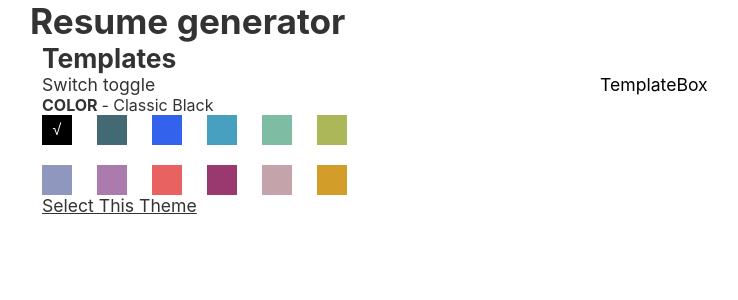
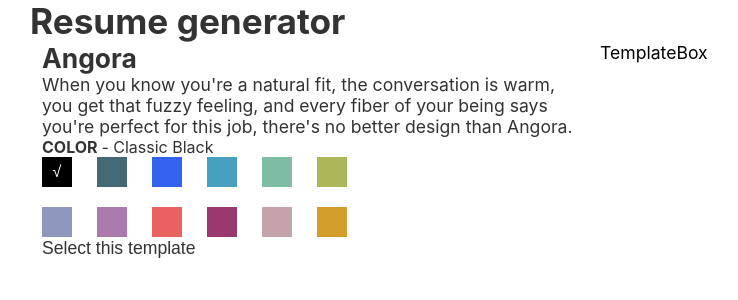
Before and after one commit to ratigumashvili/ol-academy-resume-generator-final-project, a React (Create React App) app: page /choose-template in a window 1280 px wide. Shown: the top 300 px of the page, without its empty margins (52-790 px from the left). Built offline with nearby package versions, Linux system fonts and the light colour scheme.

Commit message:
finished template-box & templates

```diff
--- a/src/pages/Templates.jsx
+++ b/src/pages/Templates.jsx
@@ -1,5 +1,5 @@
-import { useState } from "react";
-import { Link } from "react-router-dom";
+import { useState, useEffect } from "react";
+import { createSearchParams, useNavigate } from "react-router-dom";
 import ColorPicker from "../components/ColorPicker";
 import TemplateBox from "../components/TemplateBox";
 
@@ -18,20 +18,61 @@ const pallete = [
   { id: 12, color: "#D39D2A", name: "Autumn Mustard" },
 ];
 
+const themes = [
+  {
+    id: 1,
+    name: "Angora",
+    desc: "When you know you're a natural fit, the conversation is warm, you get that fuzzy feeling, and every fiber of your being says you're perfect for this job, there's no better design than Angora.",
+  },
+  {
+    id: 2,
+    name: "Blueprint",
+    desc: "A place for everything and everything in it's place. Build your career on a solid foundation with the measured design elements in Blueprint. You're a total stud and you're sure to nail the interview.",
+  },
+];
+
 const Templates = () => {
   const [currentPallete, setCurrentPallete] = useState(0);
   const [currentColor, setCurrentColor] = useState("#000000");
+  const [currentTheme, setCurrentTheme] = useState(0);
+  const [theme, setTheme] = useState(themes[0]);
+
+  const navigate = useNavigate();
+
+  useEffect(() => {
+    setTheme(themes[currentTheme]);
+  }, [currentTheme]);
 
   const handlePickColor = (item) => {
     setCurrentPallete(item.id - 1);
     setCurrentColor(item.color);
   };
+
+  const handleThemeChange = () => {
+    if (currentTheme === themes.length - 1) {
+      setCurrentTheme(0);
+    } else {
+      setCurrentTheme(currentTheme + 1);
+    }
+    setTheme(themes[currentTheme]);
+  };
+
+  const handleNavigateWithParams = () => {
+    navigate({
+      pathname: "/create",
+      search: createSearchParams({
+        theme: theme.name,
+        color: currentColor.toString().slice(2),
+      }).toString(),
+    });
+  };
+
   return (
     <div className="container">
-      <h2>Templates</h2>
       <div className="row">
-        <div className="col-sm-12 col-md-6">
-          Switch toggle <br />{" "}
+        <div className="col-sm-12 col-md-6 color-picker-holder">
+          <h2>{theme.name}</h2>
+          <p>{theme.desc}</p>
           <ColorPicker
             pallete={pallete}
             currentPallete={currentPallete}
@@ -40,10 +81,16 @@ const Templates = () => {
           />
         </div>
         <div className="col-sm-12 col-md-6">
-          <TemplateBox currentColor={currentColor} />
+          <TemplateBox
+            currentColor={currentColor}
+            theme={theme}
+            handleThemeChange={handleThemeChange}
+          />
         </div>
         <div className="col-sm-12">
-          <Link to="/create">Select This Theme</Link>
+          <button className="btn btn-cta" onClick={handleNavigateWithParams}>
+            Select this template
+          </button>
         </div>
       </div>
     </div>
```
